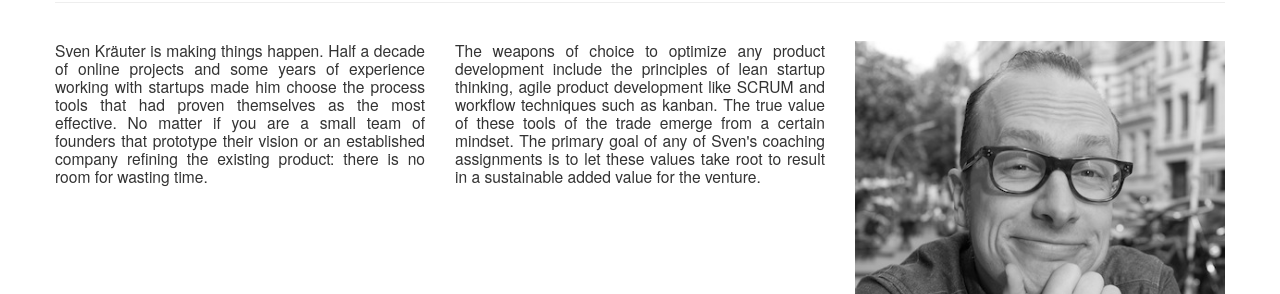
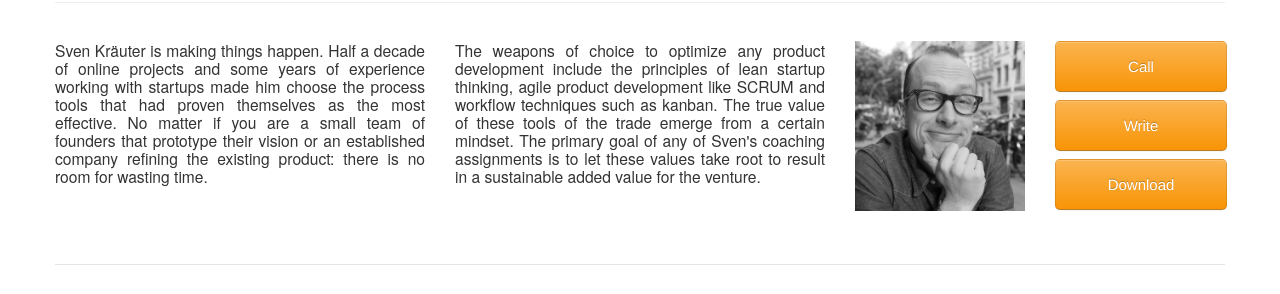
Before and after one commit to 5v3n/makingthingshappen, a plain HTML site: page agile-lean-hamburg-berlin/index.html in a window 1280 px wide. Shown: the part 146-440 px from the top of the page. Drawn offline with Linux system fonts and the light colour scheme.

Commit message:
consistent contact area over all pages

```diff
--- a/agile-lean-hamburg-berlin/index.html
+++ b/agile-lean-hamburg-berlin/index.html
@@ -41,11 +41,13 @@
     <div class="span4 descriptive-text">
       <p>The weapons of choice to optimize any product development include the principles of lean startup thinking, agile product development like SCRUM and workflow techniques such as kanban. The true value of these tools of the trade emerge from a certain mindset. The primary goal of any of Sven's coaching assignments is to let these values take root to result in a sustainable added value for the venture.</p>
     </div>
-    <div class="span4">
+    <div class="span2">
       <img src="../images/svenkraeuter.jpg" class="profile"/>
-        <a href="tel:+494018171636" class="btn btn-cta btn-warning btn-large">Call</a>
-        <a href="mailto:mail@makingthingshappen.de" class="btn btn-cta btn-warning btn-large">Write</a>
-        <a href="SvenKraeuter.vcf" class="btn btn-cta btn-warning btn-large">Download</a>
+    </div>
+    <div class="span2">
+      <a href="tel:+494018171636" class="btn btn-cta btn-warning btn-large">Call</a>
+      <a href="mailto:mail@makingthingshappen.de" class="btn btn-cta btn-warning btn-large">Write</a>
+      <a href="../SvenKraeuter.vcf" class="btn btn-cta btn-warning btn-large">Download</a>
     </div>
   </div>
   <footer class="footer">
```
Also changed, not shown: ruby-on-rails-hamburg-berlin/index.html (+6 -4 lines), index.html (indentation only).
